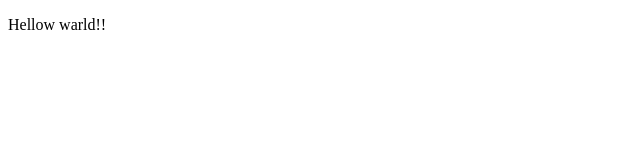
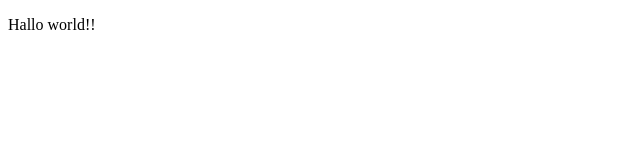
Before and after one commit to nkgw-k/portfolio, a plain HTML site: page index.html in a window 1280 px wide. Shown: the full height of the page, 0-640 px from the left. Drawn offline with Linux system fonts and the light colour scheme.

Commit message:
Update index.html

```diff
--- a/index.html
+++ b/index.html
@@ -3,6 +3,6 @@
 <head>
 </head>
 <body>
-<p>Hellow warld!!</p>
+<p>Hallo world!!</p>
 </body>
 </html>
```
